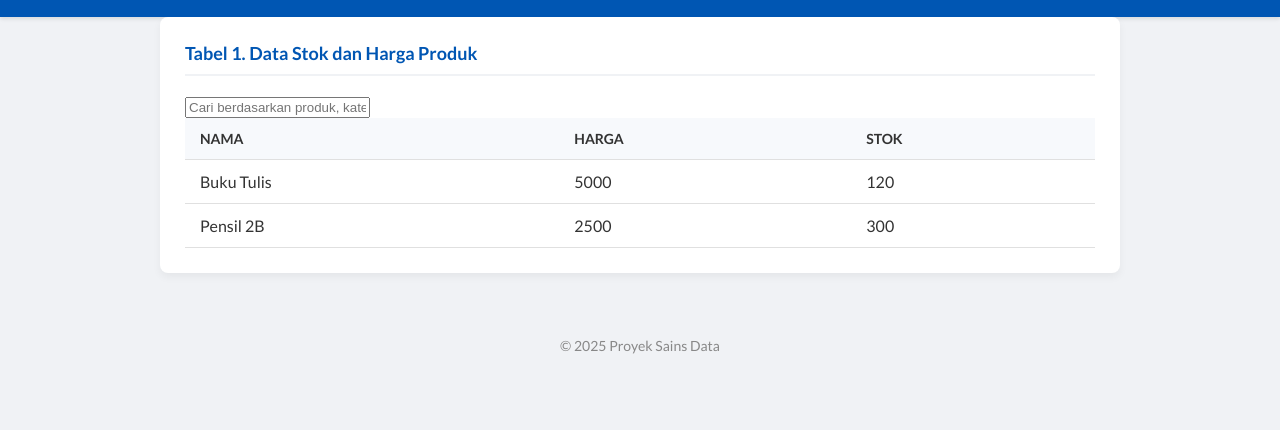
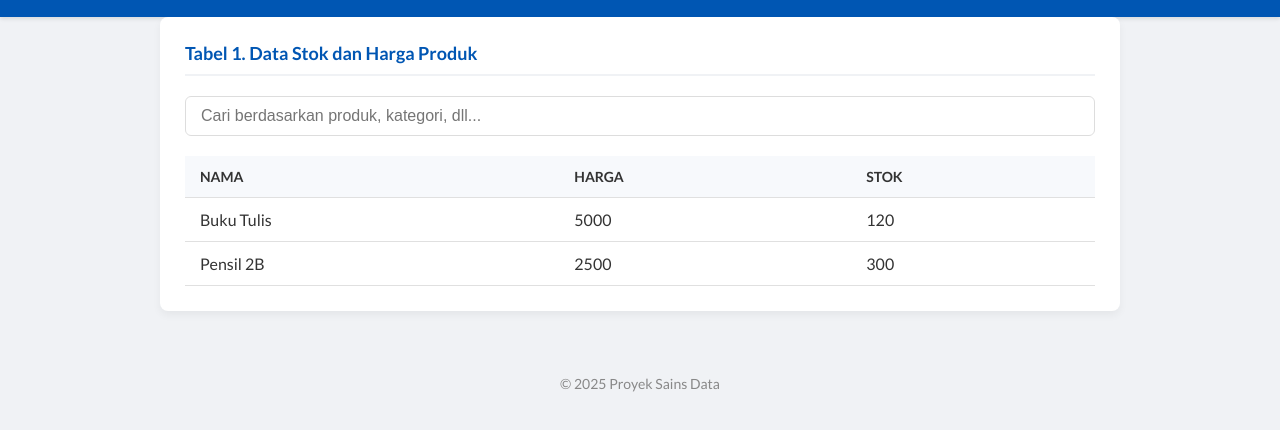
Before and after one commit to Faiq13/tampilan-data-csv, a plain HTML site: page index.html in a window 1280 px wide. Shown: the part 74-504 px from the top of the page. Drawn offline with Linux system fonts and the light colour scheme.

Commit message:
Update style.css

```diff
--- a/style.css
+++ b/style.css
@@ -89,3 +89,33 @@ footer {
     font-size: 14px;
     margin-top: 30px;
 }
+
+/* Tambahkan kode ini ke bagian bawah file style.css Anda */
+/* ... (semua kode CSS dari sebelumnya tetap ada) ... */
+
+/* Style untuk Search Box */
+.search-wrapper {
+    margin-bottom: 20px;
+}
+
+#searchInput {
+    width: 100%;
+    padding: 10px 15px;
+    border: 1px solid #ddd;
+    border-radius: 6px;
+    font-size: 16px;
+    box-sizing: border-box; /* Agar padding tidak menambah lebar */
+}
+
+#searchInput:focus {
+    outline: none;
+    border-color: #0056b3;
+    box-shadow: 0 0 0 2px rgba(0, 86, 179, 0.2);
+}
+
+/* Style untuk Loading Indicator */
+#loading-indicator {
+    color: #888;
+    text-align: center;
+    padding: 40px;
+}
```
